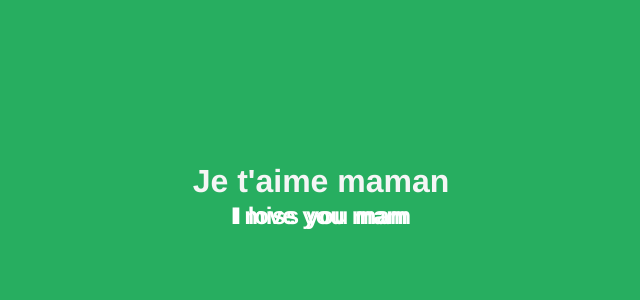
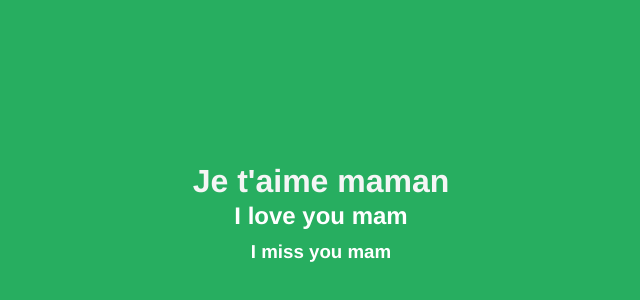
Before and after one commit to SmoGithubCoder/OpenClassRoomProject, a plain HTML site: page index.html in a window 1280 px wide. Shown: the part 138-438 px from the top of the page, without its empty margins (327-967 px from the left). Drawn offline with Linux system fonts and the light colour scheme.

Commit message:
Ajout du h3

```diff
--- a/index.html
+++ b/index.html
@@ -7,6 +7,6 @@
 <body>
    <h1>Je t'aime maman</h1>
    <h2>I love you mam</h2>
-   <h2>I miss you mam</h2>
+   <h3>I miss you mam</h2>
 </body>
 </html>
--- a/styles.css
+++ b/styles.css
@@ -15,6 +15,14 @@ h2{
    font-family: Helvetica;
    font-size: 100;
 }
+h3{
+   position : absolute;
+   top: 45%;
+   width: 100%;
+   text-align:center ;
+   font-family: Helvetica;
+   font-size: 100;
+   }
 body{
       background-color: #27ae60;
       color: white;
```
